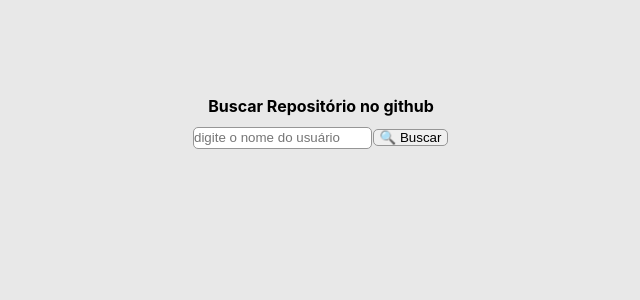
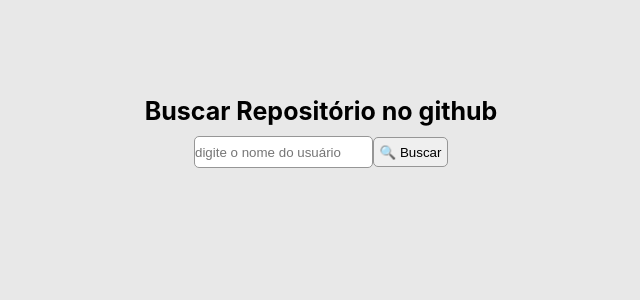
Before and after one commit to LeonardoZaramello/leonardozaramello-desafio-react, a React (Create React App) app: page / in a window 1280 px wide. Shown: the top 300 px of the page, without its empty margins (319-959 px from the left). Built offline with nearby package versions, Linux system fonts and the light colour scheme.

Commit message:
Fix: Refatoracao para deixa a HomePage mais legivel

```diff
--- a/src/Pages/HomePage.jsx
+++ b/src/Pages/HomePage.jsx
@@ -26,7 +26,7 @@
 
   return(
     <div className="principal-container">
-      <h4>
+      <h4 className="search-text">
         Buscar Repositório no github
       </h4>
       <div className="search-container">
--- a/src/Styles/HomePageStyle.css
+++ b/src/Styles/HomePageStyle.css
@@ -12,6 +12,10 @@
   margin: 6rem auto;
 }
 
+.search-text {
+  font-size: 25px;
+}
+
 .search-container {
   display: flex;
   flex-direction: row;
@@ -21,7 +25,7 @@
 }
 
 .search-box {
-  height: 20px;
+  height: 30px;
   border-radius: 5px;
   border: 1px rgb(150, 150, 150) solid;
 }
@@ -29,7 +33,7 @@
 .search-button {
   align-self: center;
   width: 75px;
-  margin: 1px;
+  height: 30px;
   border-radius: 5px;
   border: 1px rgb(150, 150, 150) solid;
   cursor: pointer;
--- a/src/Styles/UserPageStyle.css
+++ b/src/Styles/UserPageStyle.css
@@ -118,7 +118,7 @@
 .repo-divs > hr{
   margin-top: 40px;
   width: 100%;
-  border: 0,1px solid rgb(88, 26, 26);
+  border: 0,1px solid rgb(193, 193, 193);
 }
 
 .repo-divs > h3{
```
